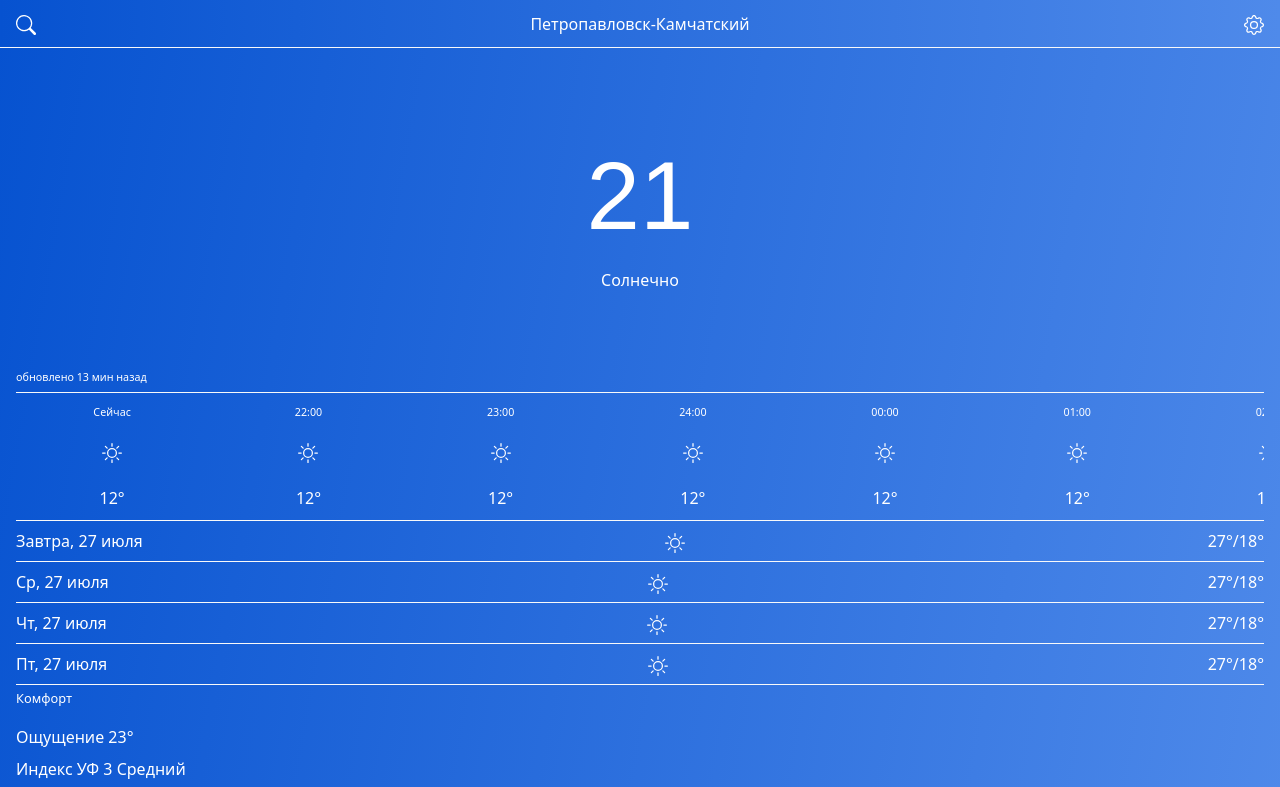
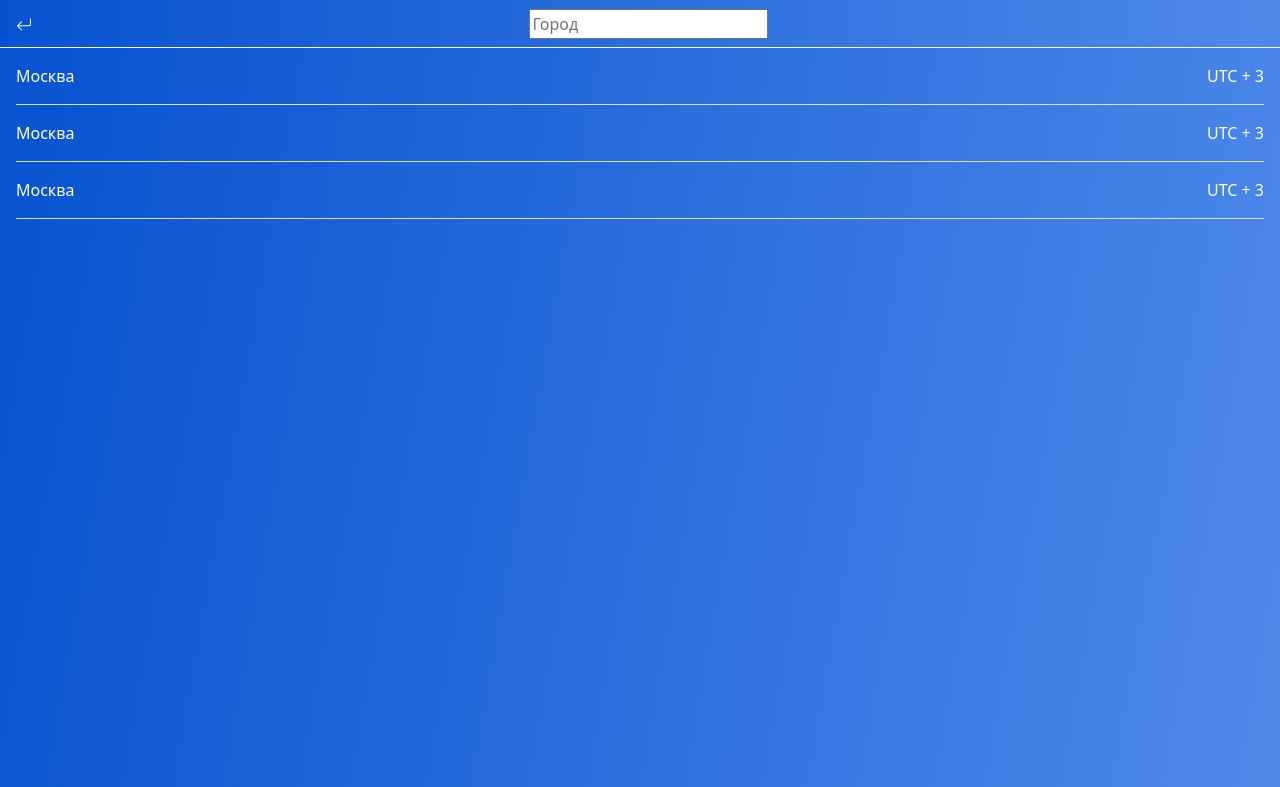
Before and after one commit to Ilya-Sagar/front-weather, a plain HTML site: page index.html in a window 1280 px wide. Both pictures are taken after a click on the element 26 px from the left and 23 px from the top of the page. Shown: the top 787 px of the page. Drawn offline with nearby package versions, Linux system fonts and the light colour scheme; a web font is replaced by a local one.

Commit message:
Add search sities
* add search sities
* change type of opening and closing search and settings
* remove unused styles

```diff
--- a/index.html
+++ b/index.html
@@ -13,7 +13,7 @@
 <body>
     <main class="main-page ps-3 pe-3">
         <header class="ps-3 pe-3 d-flex justify-content-between align-items-center border-bottom border-light">
-            <div class="search-sities">
+            <div class="search-sities" onclick="openSearch()">
                 <svg xmlns="http://www.w3.org/2000/svg" width="20" height="20" fill="currentColor" class="bi bi-search"
                     viewBox="0 0 16 16">
                     <path
@@ -128,7 +128,7 @@
                 </div>
             </section>
 
-            <section class="wind border-bottom border-light">
+            <section class="wind">
                 <span class="name">Ветер</span>
                 <div class="content pt-3 pb-3 d-flex justify-content-between pt-2">
                     <div class="pic">
@@ -152,7 +152,7 @@
             </section>
         </main>
     </main>
-    <section class="settings ps-3 pe-3">
+    <section class="settings ps-3 pe-3 d-none">
         <header class="ps-3 pe-3 d-flex justify-content-between align-items-center border-bottom border-light">
             <div class="return-to-main" onclick="closeSettings()">
                 <svg xmlns="http://www.w3.org/2000/svg" width="16" height="16" fill="currentColor"
@@ -172,6 +172,34 @@
             </select>
         </div>
     </section>
+    <section class="search ps-3 pe-3 d-none">
+        <header class="ps-3 pe-3 d-flex justify-content-between align-items-center border-bottom border-light">
+            <div class="return-to-main" onclick="closeSearch()">
+                <svg xmlns="http://www.w3.org/2000/svg" width="16" height="16" fill="currentColor"
+                    class="bi bi-arrow-return-left" viewBox="0 0 16 16">
+                    <path fill-rule="evenodd"
+                        d="M14.5 1.5a.5.5 0 0 1 .5.5v4.8a2.5 2.5 0 0 1-2.5 2.5H2.707l3.347 3.346a.5.5 0 0 1-.708.708l-4.2-4.2a.5.5 0 0 1 0-.708l4-4a.5.5 0 1 1 .708.708L2.707 8.3H12.5A1.5 1.5 0 0 0 14 6.8V2a.5.5 0 0 1 .5-.5z" />
+                </svg>
+            </div>
+            <input type="text" placeholder="Город">
+            <div></div>
+        </header>
+
+        <div class="sities-list">
+            <div class="d-flex justify-content-between sity border-bottom botder-light pt-3 pb-3">
+                <span class="sity-name">Москва</span>
+                <span class="timezone">UTC + 3</span>
+            </div>
+            <div class="d-flex justify-content-between sity border-bottom botder-light pt-3 pb-3">
+                <span class="sity-name">Москва</span>
+                <span class="timezone">UTC + 3</span>
+            </div>
+            <div class="d-flex justify-content-between sity border-bottom botder-light pt-3 pb-3">
+                <span class="sity-name">Москва</span>
+                <span class="timezone">UTC + 3</span>
+            </div>
+        </div>
+    </section>
     <script src="bootstrap/js/bootstrap.js"></script>
     <script src="main.js"></script>
 </body>
--- a/main.css
+++ b/main.css
@@ -93,25 +93,12 @@ header {
 
 /* settings */
 
-.settings {
-    display: none;
-    position: fixed;
-    top: 0;
-    left: 100%;
+.settings, .search {
     height: 100%;
-    width: 100%;
     background: linear-gradient(100deg, #0652D0, #4F8AEA), no-repeat;
-    z-index: 3;
 }
 
-.settings .measure {
+.measure, .sities-list {
     position: relative;
     top: 3em;
 }
-
-/* settings actions */
-
-.settings-active {
-    display: block;
-    left: 0;
-}
--- a/main.js
+++ b/main.js
@@ -1,11 +1,30 @@
 function openSettings() {
     let settings = document.querySelector('.settings')
-    settings.classList.add('settings-active')
+    let main = document.querySelector('.main-page')
+    settings.classList.remove('d-none')
+    main.classList.add('d-none')
+
 }
 
 function closeSettings() {
     let settings = document.querySelector('.settings')
-    settings.classList.remove('settings-active')
+    let main = document.querySelector('.main-page')
+    settings.classList.add('d-none')
+    main.classList.remove('d-none')
+}
+
+function openSearch() {
+    let search = document.querySelector('.search')
+    let main = document.querySelector('.main-page')
+    search.classList.remove('d-none')
+    main.classList.add('d-none')
+}
+
+function closeSearch() {
+    let search = document.querySelector('.search')
+    let main = document.querySelector('.main-page')
+    search.classList.add('d-none')
+    main.classList.remove('d-none')
 }
 
 
```
